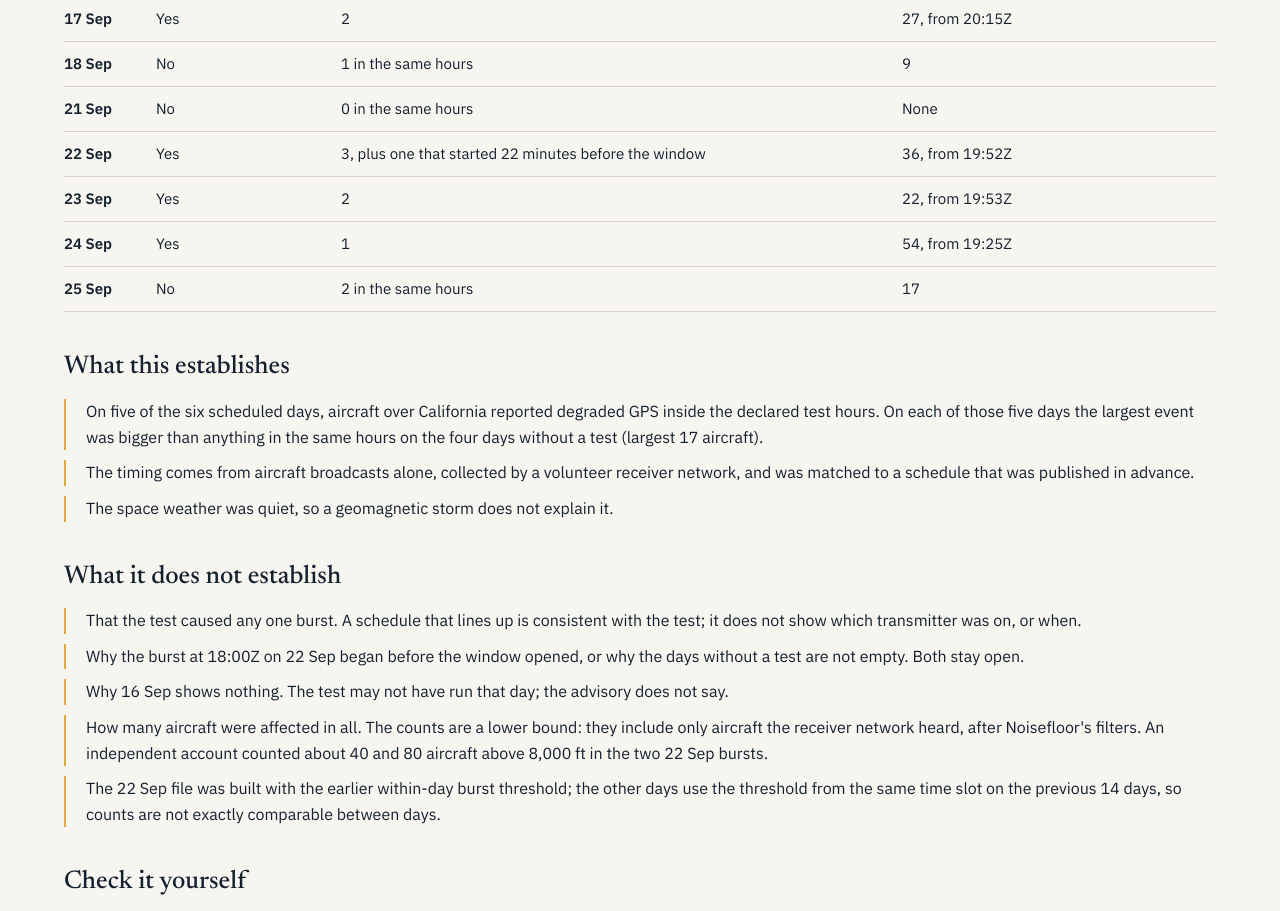
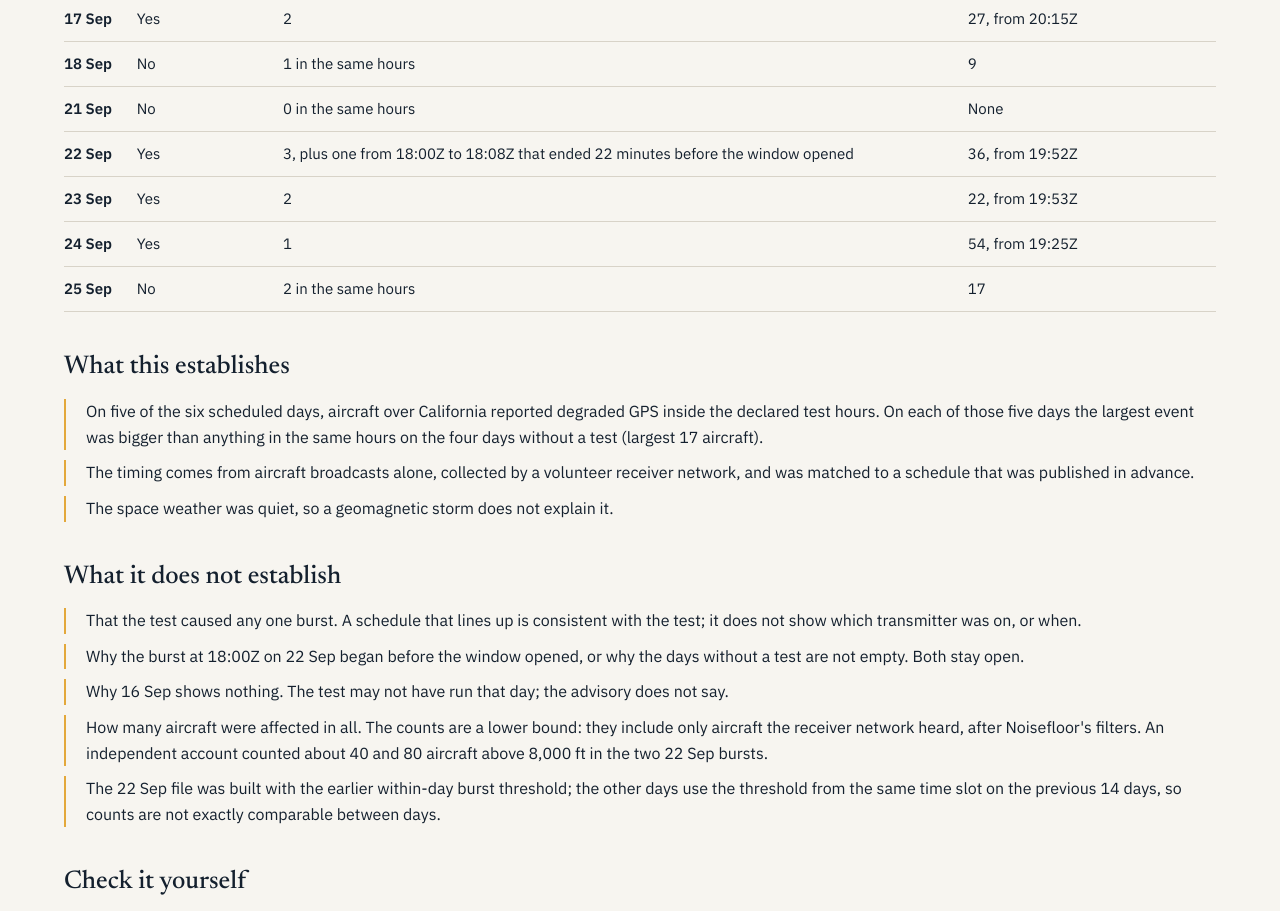
Before and after one commit to metacog-osint/theintelligence-company, a plain HTML site: page site/cases/index.html in a window 1280 px wide. Shown: the part 1222-2133 px from the top of the page. Drawn offline with Linux system fonts and the light colour scheme.

Commit message:
Worked cases: give the 22 Sep pre-window burst's times as the burst file does
The 22 Sep row said the extra burst "started 22 minutes before the
window". In 2026-09-22.bursts.json that event runs 18:00Z to 18:08Z, so it
started 30 minutes before the 18:30 UTC window and ended 22 minutes
before it. The cell now gives both times and says it ended 22 minutes
before the window opened.

Assisted-by: Claude Code (Anthropic)

```diff
--- a/site/cases/index.html
+++ b/site/cases/index.html
@@ -74,7 +74,7 @@
       <tr><th scope="row">17 Sep</th><td>Yes</td><td>2</td><td>27, from <time datetime="2026-09-17T20:15:00Z" data-tic="time">20:15 UTC</time></td></tr>
       <tr><th scope="row">18 Sep</th><td>No</td><td>1 in the same hours</td><td>9</td></tr>
       <tr><th scope="row">21 Sep</th><td>No</td><td>0 in the same hours</td><td>None</td></tr>
-      <tr><th scope="row">22 Sep</th><td>Yes</td><td>3, plus one that started 22 minutes before the window</td><td>36, from <time datetime="2026-09-22T19:52:00Z" data-tic="time">19:52 UTC</time></td></tr>
+      <tr><th scope="row">22 Sep</th><td>Yes</td><td>3, plus one from <time datetime="2026-09-22T18:00:00Z" data-tic="time">18:00 UTC</time> to <time datetime="2026-09-22T18:08:00Z" data-tic="time">18:08 UTC</time> that ended 22 minutes before the window opened</td><td>36, from <time datetime="2026-09-22T19:52:00Z" data-tic="time">19:52 UTC</time></td></tr>
       <tr><th scope="row">23 Sep</th><td>Yes</td><td>2</td><td>22, from <time datetime="2026-09-23T19:53:00Z" data-tic="time">19:53 UTC</time></td></tr>
       <tr><th scope="row">24 Sep</th><td>Yes</td><td>1</td><td>54, from <time datetime="2026-09-24T19:25:00Z" data-tic="time">19:25 UTC</time></td></tr>
       <tr><th scope="row">25 Sep</th><td>No</td><td>2 in the same hours</td><td>17</td></tr>
```
